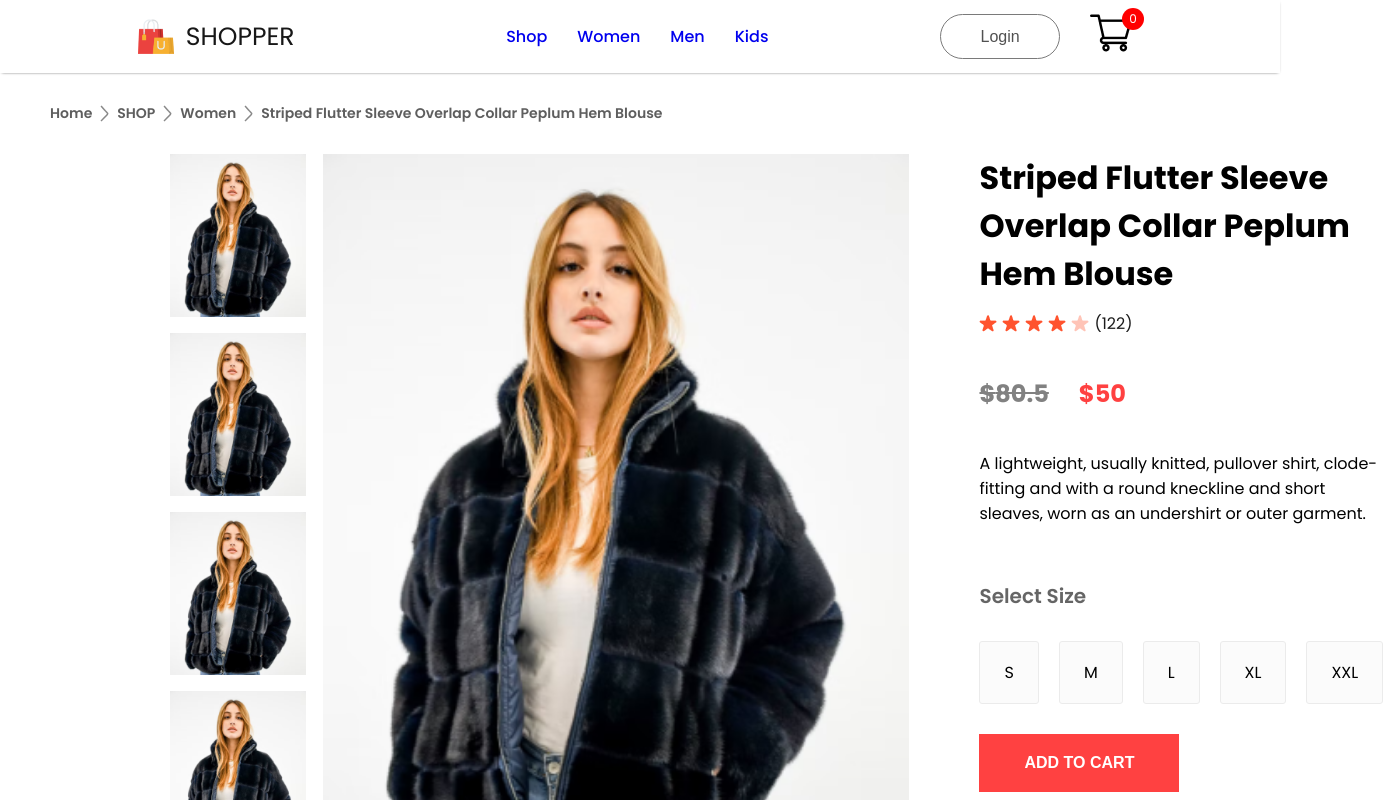
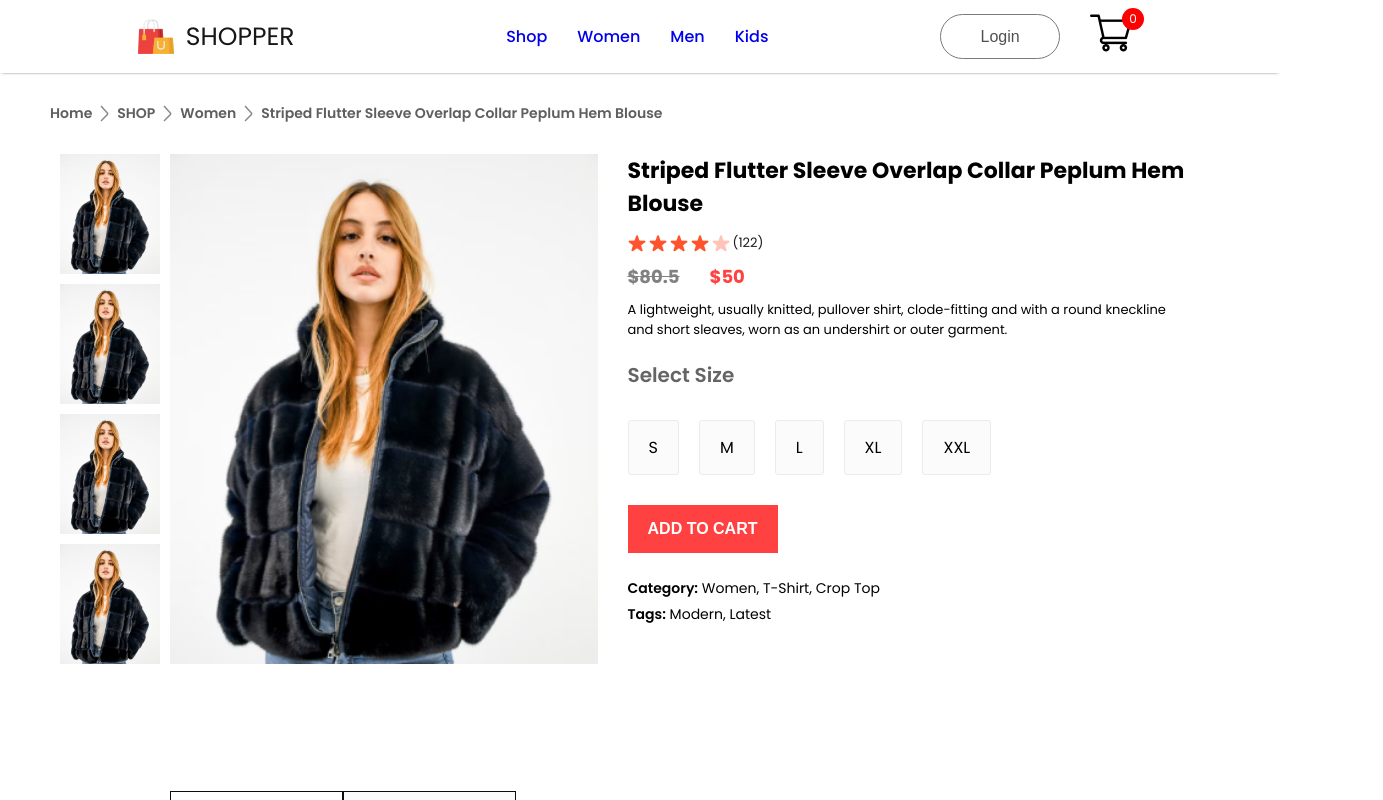
Before and after one commit to CoreyPhillipsOfficial/e-commerce-site, a React (Create React App) app in the folder frontend/: page /product/1 in a window 1280 px wide. Shown: the top 800 px of the page, 1383 px wide, since content can reach past the window. Built offline with nearby package versions, Linux system fonts and the light colour scheme.

Commit message:
ProductDisplay media query 1280px

```diff
--- a/frontend/src/Components/ProductDisplay/ProductDisplay.css
+++ b/frontend/src/Components/ProductDisplay/ProductDisplay.css
@@ -102,3 +102,68 @@
 .productdisplay-right-category span {
     font-weight: 600;
 }
+
+@media(max-width: 1280px) {
+    .productdisplay {
+        margin: 0px 60px;
+    }
+
+    .productdisplay-left {
+        gap: 10px;
+    }
+
+    .productdisplay-img-list {
+        gap: 10px;
+    }
+
+    .productdisplay-img-list img {
+        height: 120px;
+    }
+
+    .productdisplay-main-img {
+        width: auto;
+        height: 510px;
+    }
+
+    .productdisplay-right {
+        margin: 0px 30px;
+    }
+
+    .productdisplay-right h1 {
+        font-size: 22px
+    }
+
+    .productdisplay-right-stars {
+        gap: 3px;
+        font-size: 13px;
+    }
+
+    .productdisplay-right-prices {
+        margin: 10px 0px;
+        font-size: 18px;
+    }
+
+    .productdisplay-right-description {
+        font-size: 13px;
+    }
+
+    .productdisplay-right-size h1 {
+        margin-top: 20px;
+        font-size: 20px;
+    }
+
+    .productdisplay-right-sizes div {
+        padding: 14px 20px;
+    }
+
+    .productdisplay-right button {
+        width: 150px;
+        padding: 15px 0px;
+        margin-bottom: 20px;
+    }
+
+    .productdisplay-right-category {
+        margin-top: 5px;
+        font-size: 14px;
+    }
+}
```
